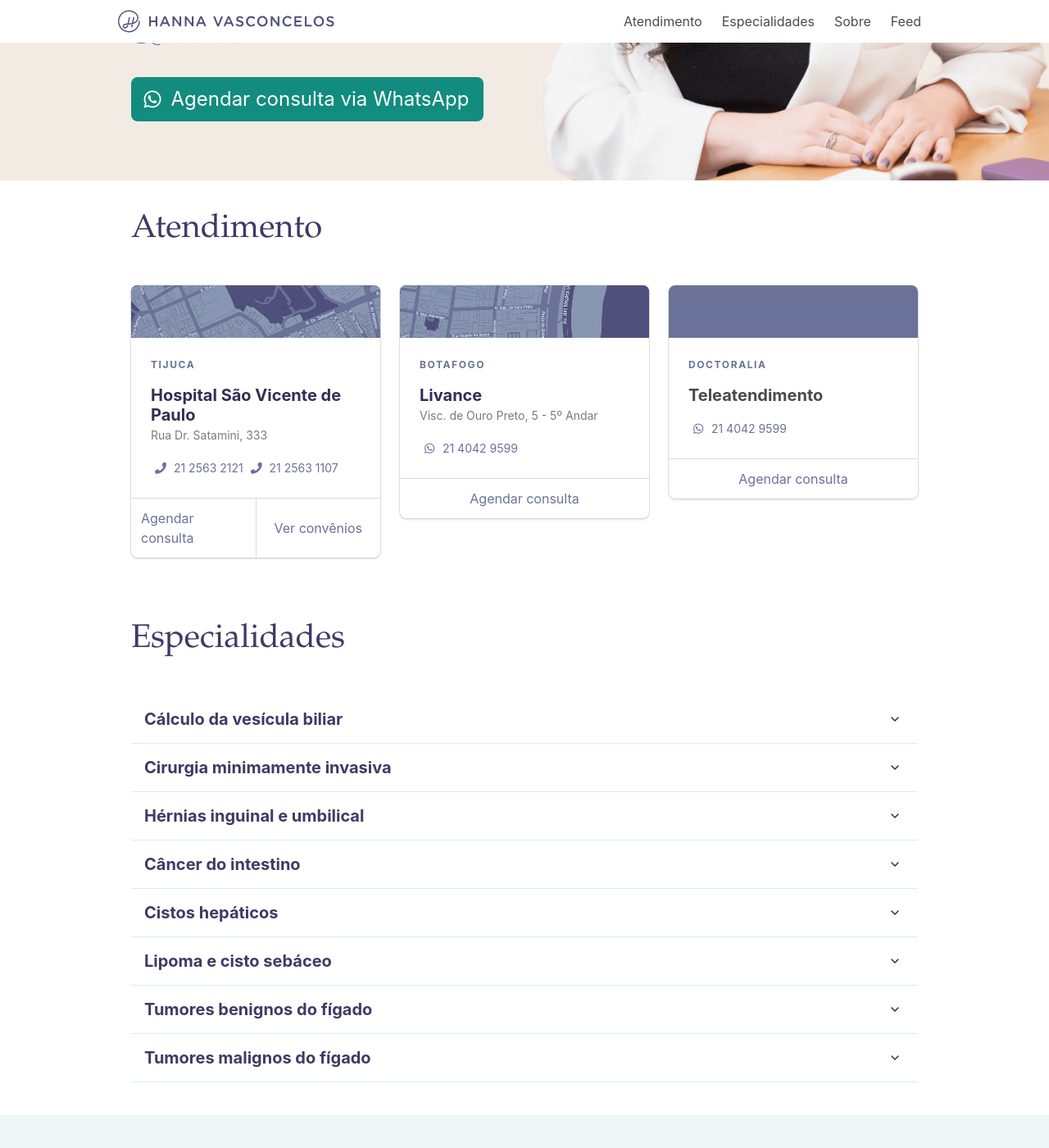
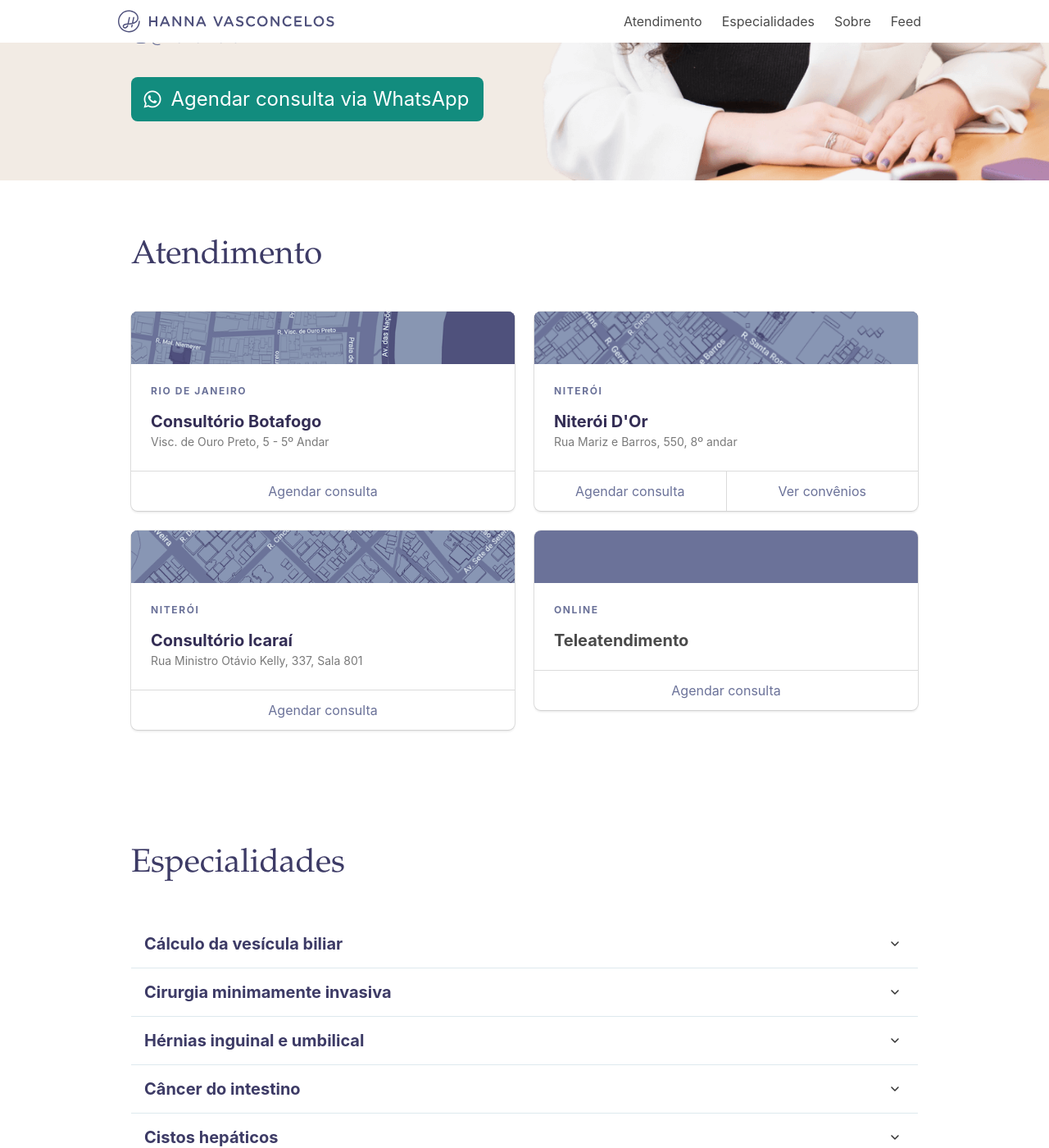
Before and after one commit to jpfaraco/hannavasconcelos, a Jekyll site: the page built from index.md, in a window 1280 px wide and 1400 px high, scrolled down 517 px. Shown: the whole window at 82% size. Built offline with Jekyll 4.4.1, drawn with Linux system fonts in a browser that asks for light colours; nearby versions of some CDN libraries; some web fonts are replaced.

Commit message:
Updating locations

```diff
--- a/_includes/atendimento.html
+++ b/_includes/atendimento.html
@@ -1,51 +1,23 @@
 <section id="atendimento">
   <div class="container">
-    <div class="subtitle"><h3>Atendimento</h3></div>
+    <div class="subtitle">
+      <h3>Atendimento</h3>
+    </div>
 
     <div class="columns">
       <div class="column">
         <div class="card hospital">
-          <a href="https://goo.gl/maps/2e5efLhC2iGjx22U9" target="_blank" class="link-maps" rel="noreferrer" onclick="gtag('event', 'click', { 'event_category': 'Outbound links', 'event_label': 'Google Maps - HSVP'});"><div class="map" style="background-image: url(/assets/images/map-tijuca.png)"></div></a>
+          <a href="https://maps.app.goo.gl/wUYekQ1KjeFGtMrm7" target="_blank" class="link-maps" rel="noreferrer"
+            onclick="gtag('event', 'click', { 'event_category': 'Outbound links', 'event_label': 'Google Maps - Livance'});">
+            <div class="map" style="background-image: url(/assets/images/map-botafogo.png)"></div>
+          </a>
           <div class="card-content">
-            <small class="caption">Tijuca</small>
+            <small class="caption">Rio de Janeiro</small>
             <div class="professional h-card">
               <h5>
-                <a href="https://goo.gl/maps/2e5efLhC2iGjx22U9" target="_blank" class="link-maps" rel="noreferrer" onclick="gtag('event', 'click', { 'event_category': 'Outbound links', 'event_label': 'Google Maps - HSVP'});"> Hospital São Vicente de Paulo </a>
-              </h5>
-              <p class="h-adr has-text-grey">
-                <small>
-                  <span class="p-street-address"> Rua Dr. Satamini, 333</span>
-                </small>
-              </p>
-            </div>
-
-            <p class="h-card">
-              <small>
-                <a href="tel:2125632121" target="_blank" class="link-consulta" onclick="gtag('event', 'click', { 'event_category': 'Outbound links', 'event_label': 'Consultas - HSVP1'});gtag('event', 'conversion', {'send_to': 'AW-1035494901/_bnSCNPMuMkBEPXL4e0D'});">
-                  <span class="icon"><i class="fas fa-phone"></i></span>
-                  <span class="p-tel">21 2563 2121</span>
-                </a>
-                <a href="tel:2125631107" target="_blank" class="link-consulta" onclick="gtag('event', 'click', { 'event_category': 'Outbound links', 'event_label': 'Consultas - HSVP2'});gtag('event', 'conversion', {'send_to': 'AW-1035494901/_bnSCNPMuMkBEPXL4e0D'});">
-                  <span class="icon"><i class="fas fa-phone"></i></span>
-                  <span class="p-tel">21 2563 1107</span>
-                </a>
-              </small>
-            </p>
-          </div>
-          <div class="card-footer">
-            <a class="card-footer-item" href="https://wa.me/552140429599?text=Olá,%20gostaria%20de%20marcar%20uma%20consulta%20com%20a%20dra.%20Hanna%20Vasconcelos%20na%20Tijuca." target="_blank" rel="noreferrer" onclick="gtag('event', 'click', { 'event_category': 'Outbound links', 'event_label': 'WhatsApp'});gtag('event', 'conversion', {'send_to': 'AW-1035494901/EYlkCMj25ZkDEPXL4e0D'});">Agendar consulta</a>
-            <a class="card-footer-item" href="http://www.hsvp.org.br/o-hospital/convenios" target="_blank" rel="noreferrer" onclick="gtag('event', 'click', { 'event_category': 'Outbound links', 'event_label': 'Consulta convênios - HSVP'});">Ver convênios</a>
-          </div>
-        </div>
-      </div>
-      <div class="column">
-        <div class="card hospital">
-          <a href="https://goo.gl/maps/fcxvtLVq6YNkVRkZ7" target="_blank" class="link-maps" rel="noreferrer" onclick="gtag('event', 'click', { 'event_category': 'Outbound links', 'event_label': 'Google Maps -Livance'});"><div class="map" style="background-image: url(/assets/images/map-botafogo.png)"></div></a>
-          <div class="card-content">
-            <small class="caption">Botafogo</small>
-            <div class="professional h-card">
-              <h5>
-                <a href="https://goo.gl/maps/fcxvtLVq6YNkVRkZ7" target="_blank" class="link-maps" rel="noreferrer" onclick="gtag('event', 'click', { 'event_category': 'Outbound links', 'event_label': 'Google Maps -Livance'});"> Livance </a>
+                <a href="https://maps.app.goo.gl/wUYekQ1KjeFGtMrm7" target="_blank" class="link-maps" rel="noreferrer"
+                  onclick="gtag('event', 'click', { 'event_category': 'Outbound links', 'event_label': 'Google Maps - Livance'});">
+                  Consultório Botafogo </a>
               </h5>
               <p class="h-adr has-text-grey">
                 <small>
@@ -53,18 +25,80 @@
                 </small>
               </p>
             </div>
-
-            <p class="h-card">
-              <small>
-                <a target="_blank" class="link-consulta" href="https://wa.me/552140429599?text=Olá,%20gostaria%20de%20marcar%20uma%20consulta%20com%20a%20dra.%20Hanna%20Vasconcelos%20em%20Botafogo." target="_blank" rel="noreferrer" onclick="gtag('event', 'click', { 'event_category': 'Outbound links', 'event_label': 'WhatsApp'});gtag('event', 'conversion', {'send_to': 'AW-1035494901/EYlkCMj25ZkDEPXL4e0D'});">
-                  <span class="icon"><i class="fab fa-whatsapp"></i></span>
-                  <span class="p-tel">21 4042 9599</span>
-                </a>
-              </small>
-            </p>
           </div>
           <div class="card-footer">
-            <a class="card-footer-item" href="https://wa.me/552140429599?text=Olá,%20gostaria%20de%20marcar%20uma%20consulta%20com%20a%20dra.%20Hanna%20Vasconcelos%20em%20Botafogo." target="_blank" rel="noreferrer" onclick="gtag('event', 'click', { 'event_category': 'Outbound links', 'event_label': 'WhatsApp'});gtag('event', 'conversion', {'send_to': 'AW-1035494901/EYlkCMj25ZkDEPXL4e0D'});">Agendar consulta</a>
+            <a class="card-footer-item"
+              href="https://wa.me/552140429599?text=Olá,%20gostaria%20de%20marcar%20uma%20consulta%20com%20a%20dra.%20Hanna%20Vasconcelos%20em%20Botafogo."
+              target="_blank" rel="noreferrer"
+              onclick="gtag('event', 'click', { 'event_category': 'Outbound links', 'event_label': 'WhatsApp'});gtag('event', 'conversion', {'send_to': 'AW-1035494901/EYlkCMj25ZkDEPXL4e0D'});">Agendar
+              consulta</a>
+          </div>
+        </div>
+      </div>
+      <div class="column">
+        <div class="card hospital">
+          <a href="https://maps.app.goo.gl/GhN2dAjTxEpvpeWw7" target="_blank" class="link-maps" rel="noreferrer"
+            onclick="gtag('event', 'click', { 'event_category': 'Outbound links', 'event_label': 'Google Maps - Niteroi Dor'});">
+            <div class="map" style="background-image: url(/assets/images/map-niteroidor.png)"></div>
+          </a>
+          <div class="card-content">
+            <small class="caption">Niterói</small>
+            <div class="professional h-card">
+              <h5>
+                <a href="https://maps.app.goo.gl/GhN2dAjTxEpvpeWw7" target="_blank" class="link-maps" rel="noreferrer"
+                  onclick="gtag('event', 'click', { 'event_category': 'Outbound links', 'event_label': 'Google Maps - Niteroi Dor'});">
+                  Niterói D'Or </a>
+              </h5>
+              <p class="h-adr has-text-grey">
+                <small>
+                  <span class="p-street-address">Rua Mariz e Barros, 550, 8º andar</span>
+                </small>
+              </p>
+            </div>
+          </div>
+          <div class="card-footer">
+            <a class="card-footer-item"
+              href="https://wa.me/552140429599?text=Olá,%20gostaria%20de%20marcar%20uma%20consulta%20com%20a%20dra.%20Hanna%20Vasconcelos%20no%20Niter%C3%B3i%20D%27Or."
+              target="_blank" rel="noreferrer"
+              onclick="gtag('event', 'click', { 'event_category': 'Outbound links', 'event_label': 'WhatsApp'});gtag('event', 'conversion', {'send_to': 'AW-1035494901/EYlkCMj25ZkDEPXL4e0D'});">Agendar
+              consulta</a>
+            <a class="card-footer-item"
+              href="https://www.rededorsaoluiz.com.br/hospital/niteroidor/o-hospital/planos-e-convenios" target="_blank"
+              rel="noreferrer"
+              onclick="gtag('event', 'click', { 'event_category': 'Outbound links', 'event_label': 'Consulta convênios - Niteroi Dor'});">Ver
+              convênios</a>
+          </div>
+        </div>
+      </div>
+    </div>
+    <div class="columns">
+      <div class="column">
+        <div class="card hospital">
+          <a href="https://maps.app.goo.gl/8GigM3YPH6b24BcMA" target="_blank" class="link-maps" rel="noreferrer"
+            onclick="gtag('event', 'click', { 'event_category': 'Outbound links', 'event_label': 'Google Maps - Consultorio Icarai'});">
+            <div class="map" style="background-image: url(/assets/images/map-niteroi.png)"></div>
+          </a>
+          <div class="card-content">
+            <small class="caption">Niterói</small>
+            <div class="professional h-card">
+              <h5>
+                <a href="https://maps.app.goo.gl/8GigM3YPH6b24BcMA" target="_blank" class="link-maps" rel="noreferrer"
+                  onclick="gtag('event', 'click', { 'event_category': 'Outbound links', 'event_label': 'Google Maps - Consultorio Icarai'});">
+                  Consultório Icaraí</a>
+              </h5>
+              <p class="h-adr has-text-grey">
+                <small>
+                  <span class="p-street-address">Rua Ministro Otávio Kelly, 337, Sala 801</span>
+                </small>
+              </p>
+            </div>
+          </div>
+          <div class="card-footer">
+            <a class="card-footer-item"
+              href="https://wa.me/552140429599?text=Olá,%20gostaria%20de%20marcar%20uma%20consulta%20com%20a%20dra.%20Hanna%20Vasconcelos%20no%20Consult%C3%B3rio%20Icara%C3%AD."
+              target="_blank" rel="noreferrer"
+              onclick="gtag('event', 'click', { 'event_category': 'Outbound links', 'event_label': 'WhatsApp'});gtag('event', 'conversion', {'send_to': 'AW-1035494901/EYlkCMj25ZkDEPXL4e0D'});">Agendar
+              consulta</a>
           </div>
         </div>
       </div>
@@ -72,22 +106,17 @@
         <div class="card hospital">
           <div class="map"></div>
           <div class="card-content">
-            <small class="caption">Doctoralia</small>
+            <small class="caption">Online</small>
             <div class="professional h-card">
               <h5>Teleatendimento</h5>
             </div>
-
-            <p class="h-card">
-              <small>
-                <a target="_blank" class="link-consulta" href="https://wa.me/552140429599?text=Olá,%20gostaria%20de%20marcar%20uma%20consulta%20com%20a%20dra.%20Hanna%20Vasconcelos%20via%20teleatendimento." target="_blank" rel="noreferrer" onclick="gtag('event', 'click', { 'event_category': 'Outbound links', 'event_label': 'WhatsApp'});gtag('event', 'conversion', {'send_to': 'AW-1035494901/EYlkCMj25ZkDEPXL4e0D'});">
-                  <span class="icon"><i class="fab fa-whatsapp"></i></span>
-                  <span class="p-tel">21 4042 9599</span>
-                </a>
-              </small>
-            </p>
           </div>
           <div class="card-footer">
-            <a class="card-footer-item" href="https://wa.me/552140429599?text=Olá,%20gostaria%20de%20marcar%20uma%20consulta%20com%20a%20dra.%20Hanna%20Vasconcelos%20via%20teleatendimento." target="_blank" rel="noreferrer" onclick="gtag('event', 'click', { 'event_category': 'Outbound links', 'event_label': 'WhatsApp'});gtag('event', 'conversion', {'send_to': 'AW-1035494901/EYlkCMj25ZkDEPXL4e0D'});">Agendar consulta</a>
+            <a class="card-footer-item"
+              href="https://wa.me/552140429599?text=Olá,%20gostaria%20de%20marcar%20uma%20consulta%20com%20a%20dra.%20Hanna%20Vasconcelos%20via%20teleatendimento."
+              target="_blank" rel="noreferrer"
+              onclick="gtag('event', 'click', { 'event_category': 'Outbound links', 'event_label': 'WhatsApp'});gtag('event', 'conversion', {'send_to': 'AW-1035494901/EYlkCMj25ZkDEPXL4e0D'});">Agendar
+              consulta</a>
           </div>
         </div>
       </div>
--- a/_includes/nav.html
+++ b/_includes/nav.html
@@ -1,7 +1,7 @@
-<nav class="navbar is-fixed-top" role="navigation" aria-label="main navigation">
+<nav class="navbar is-fixed-top" role="navigation" aria-label="main navigation" id="nav">
   <div class="container">
     <div class="navbar-brand">
-      <a href="{{ site.baseurl }}/#hero">
+      <a href="{{ site.baseurl }}/#nav">
         <h1 class="text-hide logo">Hanna Vasconcelos</h1>
       </a>
       <h2 class="text-hide">Cirurgia geral e videolaparoscopia</h2>
--- a/_sass/_base.scss
+++ b/_sass/_base.scss
@@ -1,5 +1,5 @@
 section {
-  padding: 2.5rem 0px;
+  padding: 4.5rem 0px;
 }
 
 .text-hide {
@@ -57,7 +57,6 @@ nav {
 }
 
 #hero {
-  padding: 4.5rem 0;
   background-color: $color-bg-hero;
   display: flex;
   flex-direction: column;
@@ -225,7 +224,6 @@ div.subtitle {
 }
 
 #depoimentos {
-  padding: 4.5rem 0;
   background-color: $color-primary-25;
 
   .testimonial {
@@ -256,7 +254,6 @@ div.subtitle {
 }
 
 #sobre {
-  padding: 4.5rem 0;
   .photo-about {
     margin-top: -32px;
   }
```
Also changed, not shown: assets/images/map-niteroi.png (added), assets/images/map-niteroidor.png (added).
